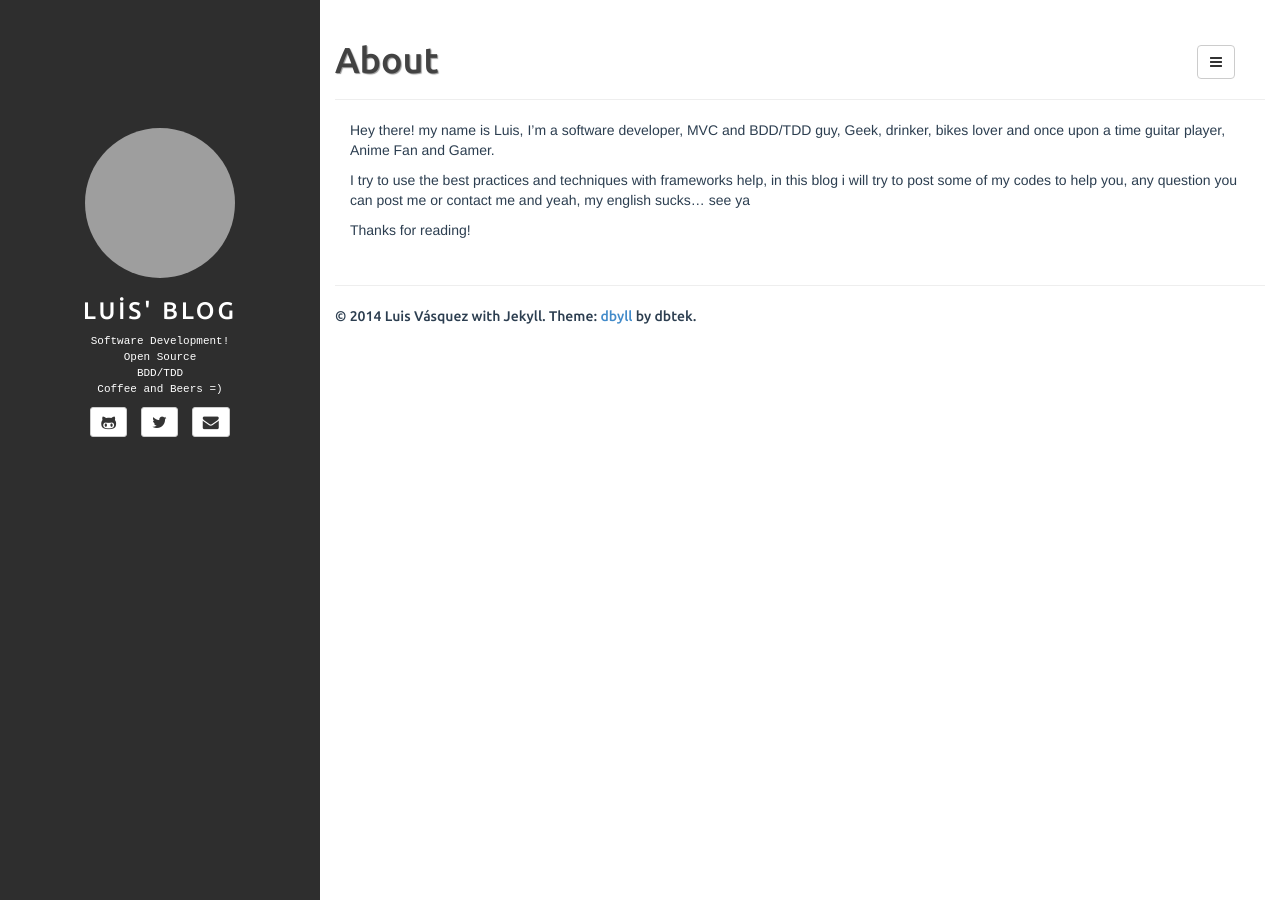
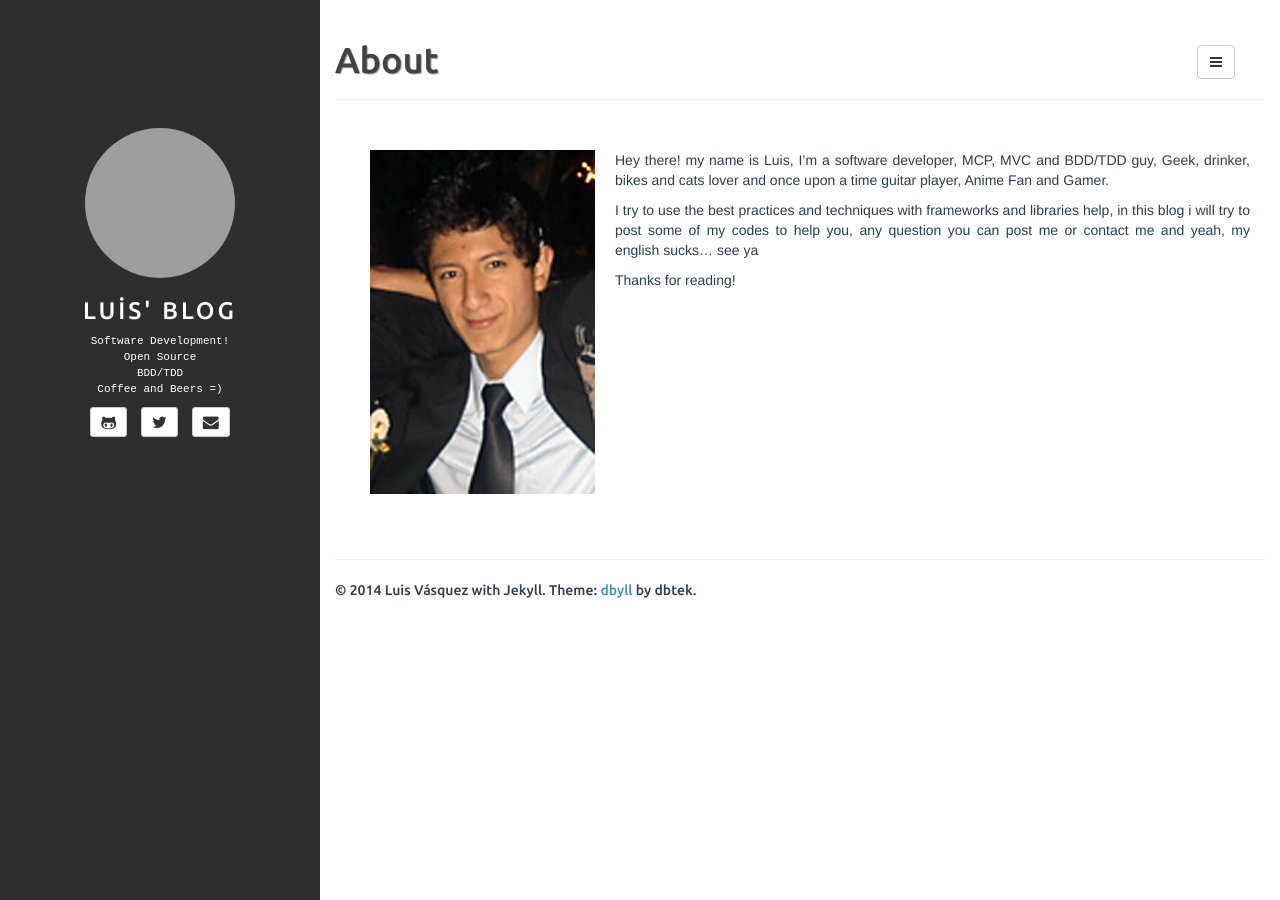
Before and after one commit to lvasquez/lvasquez.github.io, a Jekyll site: the page built from about.html, in a window 1280 px wide. Built offline with Jekyll 4.4.1, drawn with Linux system fonts in a browser that asks for light colours; comment, search, counter and statistics services are not loaded; grey boxes are pictures that could not be loaded.

Commit message:
update
update profile

```diff
--- a/about.html
+++ b/about.html
@@ -4,15 +4,35 @@ title: About
 header: About
 group: navigation
 ---
-
 <div class="container">
-
 <p>
-  Hey there! my name is Luis, I’m a software developer, MVC and BDD/TDD guy, Geek, drinker, bikes lover and once upon a time guitar player,
+<img src="../images/me.png" align="left" hspace="20" vspace="30">
+</br>
+<p align="justify">
+  Hey there! my name is Luis, I’m a software developer, MCP, MVC and BDD/TDD guy, Geek, drinker, bikes and cats lover and once upon a time guitar player,
+  Anime Fan and Gamer.
+</p>
+<p align="justify">
+  I try to use the best practices and techniques with frameworks and libraries help, in this blog i will try to post some of my codes
+  to help you, any question you can post me or contact me and yeah, my english sucks…  see ya
+</p>
+<p>
+Thanks for reading!
+</p>
+</p>
+</div>
+<!--
+<div class="container">
+<center>
+<img src="../images/me1.jpg"/>
+</center>
+</br>
+<p>
+  Hey there! my name is Luis, I’m a software developer, MVC and BDD/TDD guy, Geek, drinker, bikes and cats lover and once upon a time guitar player,
   Anime Fan and Gamer.
 </p>
 <p>
-  I try to use the best practices and techniques with frameworks help, in this blog i will try to post some of my codes
+  I try to use the best practices and techniques with frameworks and libraries help, in this blog i will try to post some of my codes
   to help you, any question you can post me or contact me and yeah, my english sucks…  see ya
 </p>
 <p>
@@ -21,6 +41,6 @@ Thanks for reading!
 
 
 </div>
-
+-->
 
 <div class="clearfix"></div>
```
Also changed, not shown: images/me.png (added).
